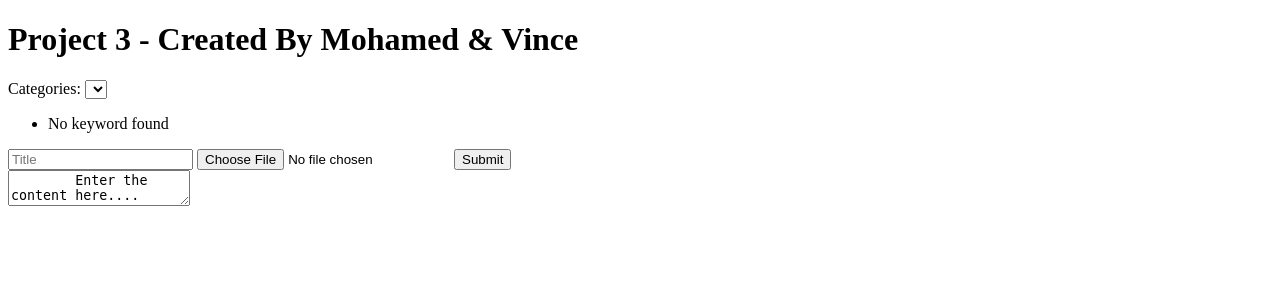
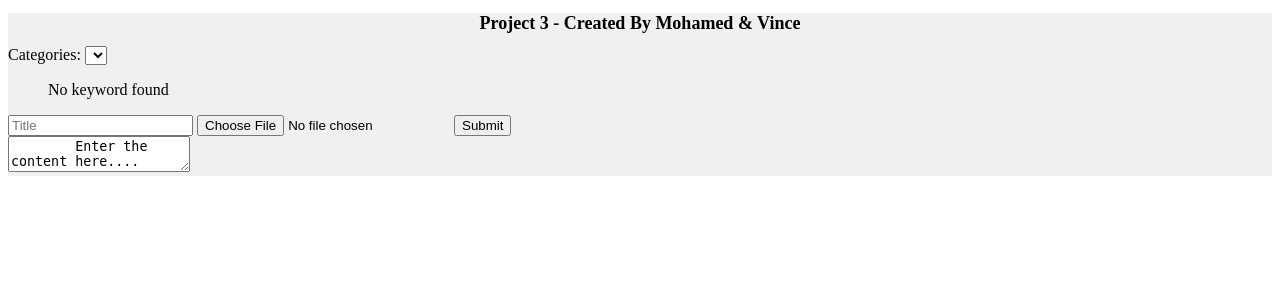
Before and after one commit to Flasheur111/SEO, a Flask app: page /home/ in a window 1280 px wide. Shown: the top 300 px of the page. Run offline with Flask 2, Linux system fonts and the light colour scheme; lists and menus that the app fills with data are empty.

Commit message:
[googlenews] Adding css and js to view

```diff
--- a/googlenews/app/static/style.css
+++ b/googlenews/app/static/style.css
@@ -0,0 +1,14 @@
+#page { background-color: #f0f0f0; }
+
+#title { font-size: large; font-weight: bold; text-align: center; margin: 1% auto; }
+
+#categories {}
+
+#keywords { list-style: none; }
+    .keyword {}
+
+#news_form {  }
+    #news_form_title { }
+    #news_form_image { color: cyan; background-color: darkgrey; }
+    #news_form_submit { color: cyan; background-color: darkgrey; }
+    #news_form_content { }
--- a/googlenews/app/templates/home/index.html
+++ b/googlenews/app/templates/home/index.html
@@ -2,9 +2,9 @@
 {% block body %}
     <!-- DropDownlist of all the categories -->
     <label for="categories">Categories: </label>
-    <select name="categories" class=entries onchange="">
+    <select name="categories" id="categories" onchange="onCategoryChange(this);">
     {% for category in categories %}
-        <option value="{{ category.keywords }}" onchange="">{{ category.title }}</option>
+        <option value="{{ category.keywords }}">{{ category.title }}</option>
     {% else %}
         <option value="No Category Found">
     {% endfor %}
@@ -21,11 +21,11 @@
 
     <!-- Form for posting a news -->
     <form method="post" name="post_news" id="form_news">
-        <input type="text" placeholder="Title" name="title"/>
-        <input type="file" accept="image/*" name="image"/>
-        <input type="submit"/>
+        <input type="text" placeholder="Title" name="title"/ id="form_news_title">
+        <input type="file" accept="image/*" name="image" id="form_news_image"/>
+        <input type="submit" id="form_news_submit"/>
     </form>
-    <textarea name="content" form="form_news">
+    <textarea name="content" form="form_news" id="form_news_content">
         Enter the content here....
     </textarea>
 
@@ -39,9 +39,10 @@
 
         for (var i = 0; i < keywords.count; ++i) {
             var keyword_html = document.createElement('li');
+            keyword_html.addClass('keyword');
             keyword_html.appendChild(document.createTextNode(keywords[i]));
             keywords_html.appendChild(keyword_html);
         }
-        keywords_html.createElement('li')
+        keywords_html.createElement('li');
     }
 </script>
--- a/googlenews/app/templates/home/layout.html
+++ b/googlenews/app/templates/home/layout.html
@@ -1,7 +1,7 @@
 <!doctype html>
 <title>Project 3 - Created By Mohamed & Vince</title>
 <link rel=stylesheet type=text/css href="{{ url_for('static', filename='style.css') }}">
-<div class=page>
-  <h1>Project 3 - Created By Mohamed & Vince</h1>
+<div id=page>
+  <h1 id="title">Project 3 - Created By Mohamed & Vince</h1>
   {% block body %}{% endblock %}
 </div>
```
